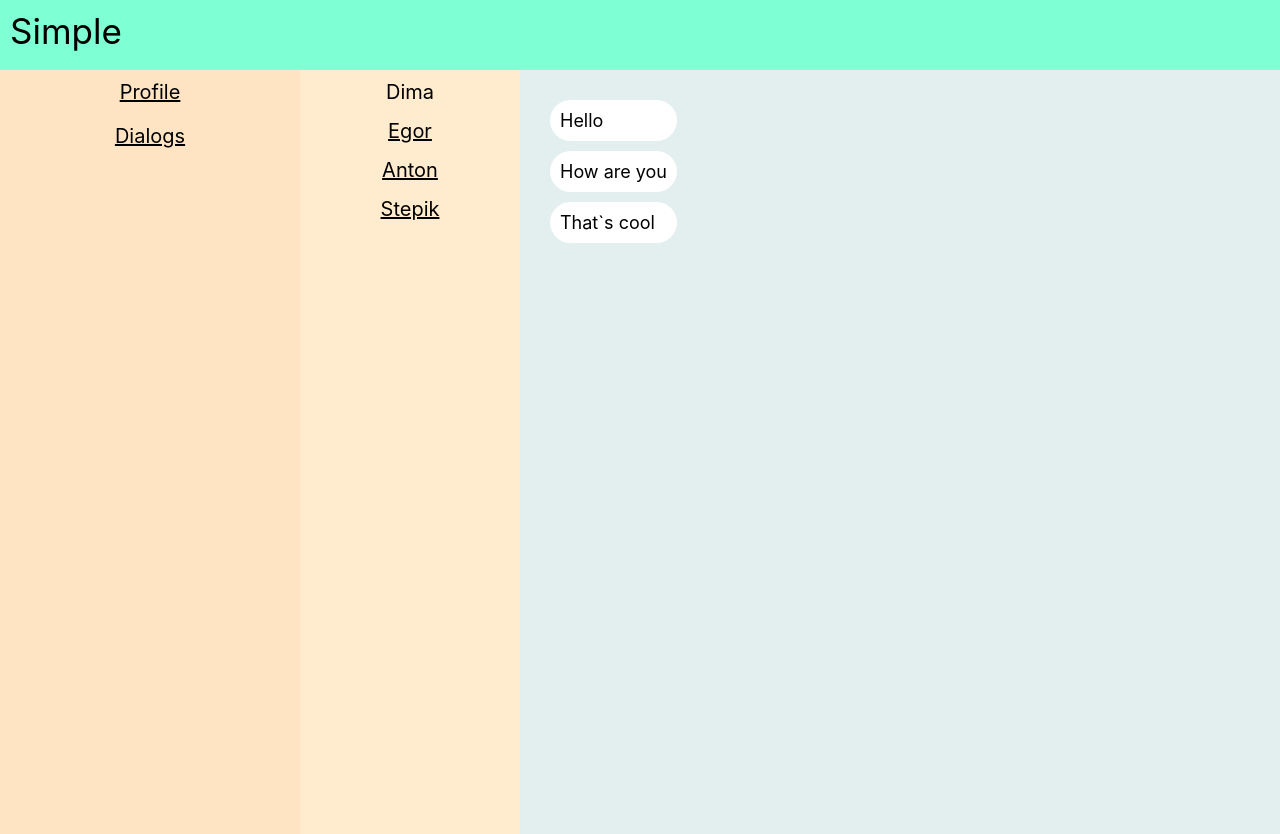
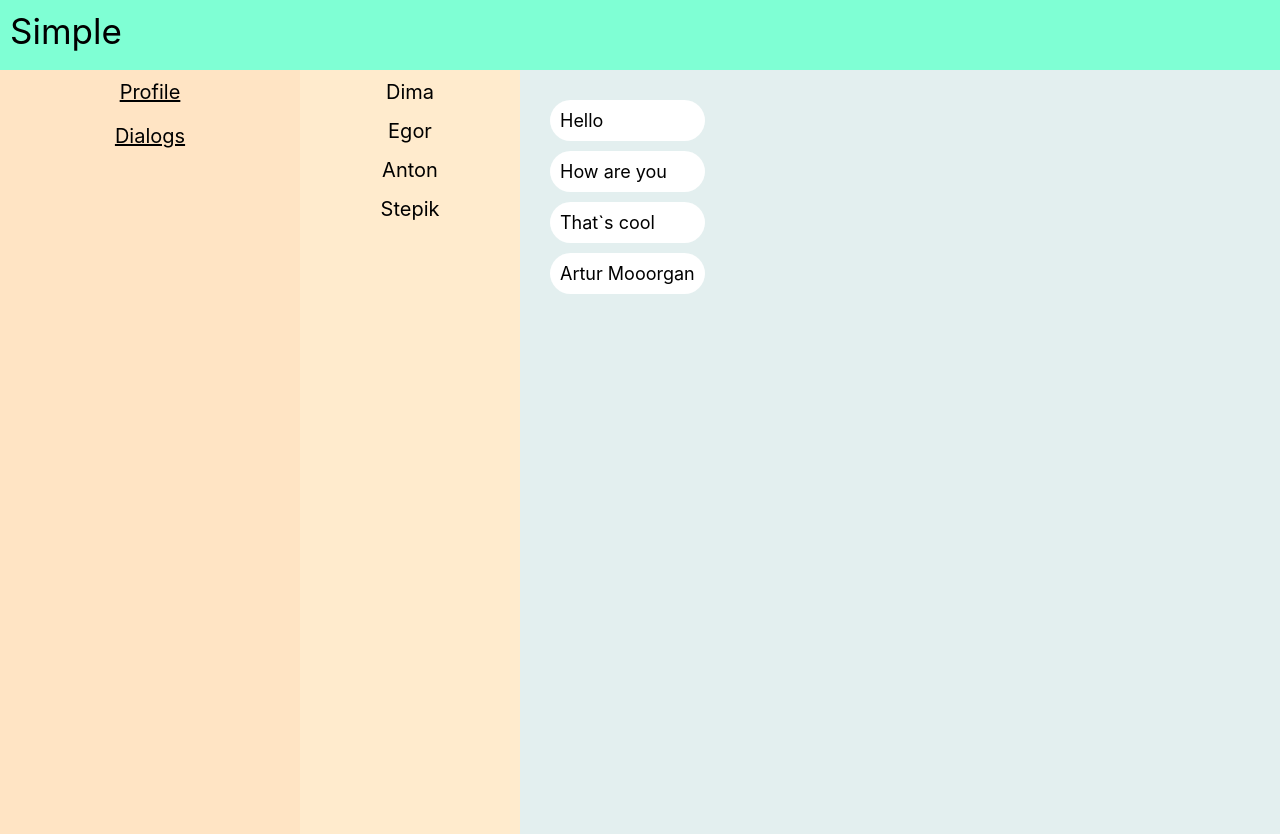
Before and after one commit to AlexCoder47/social-network, a React (Create React App) app: page /dialogs in a window 1280 px wide. Built offline with nearby package versions, Linux system fonts and the light colour scheme.

Commit message:
BLL in components, map

```diff
--- a/src/components/Dialogs/Dialogs.jsx
+++ b/src/components/Dialogs/Dialogs.jsx
@@ -1,27 +1,47 @@
 import { Link } from 'react-router-dom';
 import s from './Dialogs.module.css';
 
+const Dialog = (props) => {
+    return (
+        <div className={s.Dialog + ' ' + s.active}>
+            <Link to={"/dialogs/" + props.id}>{props.name}</Link>
+        </div>
+    )
+}
+
+const Message = (props) => {
+    return (
+        <div className={s.Message}>{props.message}</div>
+    )
+}
+
 const Dialogs = () => {
+
+    let DialogsData = [
+        { id: 1, name: "Dima" },
+        { id: 2, name: "Egor" },
+        { id: 3, name: "Anton" },
+        { id: 4, name: "Stepik" },
+    ]
+
+    let MessagesData = [
+        { id: 1, message: "Hello" },
+        { id: 2, message: "How are you" },
+        { id: 3, message: "That`s cool" },
+        { id: 3, message: "Artur Mooorgan" },
+    ]
+
+    let DialogsElements = DialogsData.map ( e => <Dialog id={e.id} name={e.name} /> )
+
+    let MessagesElements = MessagesData.map ( e => <Message message={e.message} />)
+
     return (
         <div className={s.Dialogs}>
             <div className={s.DialogsList}>
-                <div className={s.Dialog + ' ' + s.active}>
-                    <Link to="/dialogs/1">Dima</Link>
-                </div>
-                <div className={s.Dialog}>
-                    <Link to="/dialogs/2">Egor</Link>
-                </div>
-                <div className={s.Dialog}>
-                    <Link to="/dialogs/3">Anton</Link>
-                </div>
-                <div className={s.Dialog}>
-                    <Link to="/dialogs/4">Stepik</Link>
-                </div>
+                {DialogsElements}
             </div>
             <div className={s.Messages}>
-                <div className={s.Message}>Hello</div>
-                <div className={s.Message}>How are you</div>
-                <div className={s.Message}>That`s cool</div>
+                {MessagesElements}
             </div>
         </div>
     )
--- a/src/components/Profile/Posts/Posts.jsx
+++ b/src/components/Profile/Posts/Posts.jsx
@@ -2,6 +2,27 @@ import Post from './Post/Post';
 import s from './Posts.module.css';
 
 const Posts = () => {
+
+    let PostsData = [
+        {
+            id: 1,
+            ava: "https://flomaster.top/o/uploads/posts/2024-02/1708408635_flomaster-top-p-serie-lyudi-vkontakte-risunok-4.jpg",
+            text: "hello",
+        },
+        {
+            id: 2,
+            ava: "https://flomaster.top/o/uploads/posts/2024-02/1708408635_flomaster-top-p-serie-lyudi-vkontakte-risunok-4.jpg",
+            text: "how are you",
+        },
+        {
+            id: 3,
+            ava: "https://flomaster.top/o/uploads/posts/2024-02/1708408635_flomaster-top-p-serie-lyudi-vkontakte-risunok-4.jpg",
+            text: "that`s cool",
+        },
+    ]
+
+    let PostsElememts = PostsData.map (e => <Post ava={e.ava} text={e.text}/>)
+
     return (
         <div className={s.Posts}>
             <div className={s.addPost}>
@@ -9,11 +30,7 @@ const Posts = () => {
                <button>Send</button>
             </div>
 
-            <Post ava="https://flomaster.top/o/uploads/posts/2024-02/1708408635_flomaster-top-p-serie-lyudi-vkontakte-risunok-4.jpg" text="hello"/>
-
-            <Post ava="https://flomaster.top/o/uploads/posts/2024-02/1708408635_flomaster-top-p-serie-lyudi-vkontakte-risunok-4.jpg" text="how are you"/>
-
-            <Post ava="https://flomaster.top/o/uploads/posts/2024-02/1708408635_flomaster-top-p-serie-lyudi-vkontakte-risunok-4.jpg" text="that`s cool"/>
+            {PostsElememts}
         </div>
     )
 }
--- a/src/components/Profile/Profile.jsx
+++ b/src/components/Profile/Profile.jsx
@@ -1,15 +1,12 @@
 import Posts from './Posts/Posts';
 import s from './Profile.module.css';
+import ProfileInfo from './ProfileInfo/ProfileInfo';
 
 const Profile = () => {
     return (
         <div className={s.Profile}>
-            <img src="https://kartinki.pics/pics/uploads/posts/2022-08/thumbs/1659744584_1-kartinkin-net-p-oboi-na-rabochii-stol-more-krasivo-1.jpg" alt="" />
-
-
+            <ProfileInfo />
             <Posts />
-
-
         </div>
     )
 }
--- a/src/components/Profile/Profile.module.css
+++ b/src/components/Profile/Profile.module.css
@@ -4,8 +4,3 @@
     flex-direction: column;
     gap: 30px;
 }
-
-.Profile > img {
-    width: 1000px;
-    height: 500px;
-}
--- /dev/null
+++ b/src/components/Profile/ProfileInfo/ProfileInfo.jsx
@@ -0,0 +1,14 @@
+import s from './ProfileInfo.module.css';
+
+const ProfileInfo = () => {
+    return (
+        <div className={s.ProfileInfo}>
+            <img src="https://kartinki.pics/pics/uploads/posts/2022-08/thumbs/1659744584_1-kartinkin-net-p-oboi-na-rabochii-stol-more-krasivo-1.jpg" alt="" />
+            <div>
+                ava + descr
+            </div>
+        </div>
+    )
+}
+
+export default ProfileInfo;
--- /dev/null
+++ b/src/components/Profile/ProfileInfo/ProfileInfo.module.css
@@ -0,0 +1,4 @@
+.ProfileInfo img {
+    width: 1000px;
+    height: 500px;
+}
```
